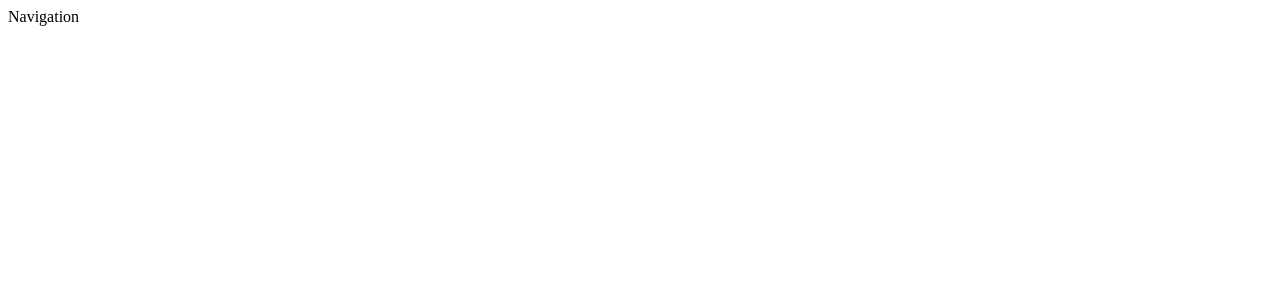
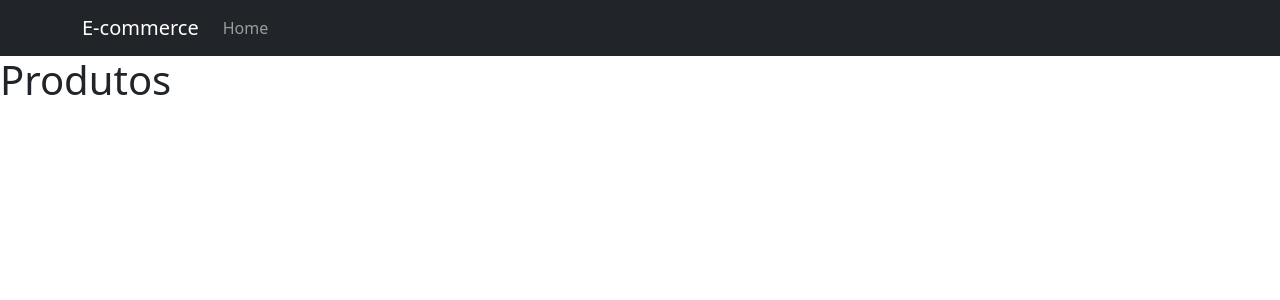
Before and after one commit to NataliaAraujo2/e-commerce, a React (Create React App) app in the folder ecommerce-app-web/: page / in a window 1280 px wide. Shown: the top 300 px of the page. Built offline with nearby package versions, Linux system fonts and the light colour scheme.

Commit message:
Estabelece propriedades e rotas da NAvBAr

```diff
--- a/ecommerce-app-web/package.json
+++ b/ecommerce-app-web/package.json
@@ -10,8 +10,11 @@
     "@types/node": "^16.11.64",
     "@types/react": "^18.0.21",
     "@types/react-dom": "^18.0.6",
+    "bootstrap": "^5.2.2",
     "react": "^18.2.0",
+    "react-bootstrap": "^2.5.0",
     "react-dom": "^18.2.0",
+    "react-router-dom": "^6.4.1",
     "react-scripts": "5.0.1",
     "typescript": "^4.8.4",
     "web-vitals": "^2.1.4"
@@ -39,5 +42,8 @@
       "last 1 firefox version",
       "last 1 safari version"
     ]
+  },
+  "devDependencies": {
+    "@types/react-router-dom": "^5.3.3"
   }
 }
--- a/ecommerce-app-web/src/AppEcommerce.tsx
+++ b/ecommerce-app-web/src/AppEcommerce.tsx
@@ -1,8 +1,11 @@
-import Navigation from "./components/Navigation/Navigation"
+import { BrowserRouter as Router } from 'react-router-dom';
+import Navigation from "./components/Navigation/Navigation";
 
 const AppEcommerce = () =>{
   return (
-    <Navigation/>
+    <Router>
+      <Navigation/>
+    </Router>
   )
 }
 
--- /dev/null
+++ b/ecommerce-app-web/src/components/ListProducts/ListProducts.tsx
@@ -0,0 +1,11 @@
+import React from "react";
+
+const ListProducts = ()=>{
+    return (
+        <div>
+            <h1>Produtos</h1>
+        </div>
+    )
+}
+
+export default ListProducts;
--- /dev/null
+++ b/ecommerce-app-web/src/components/NavBar/NavBar.tsx
@@ -0,0 +1,23 @@
+import React from "react";
+import Container from 'react-bootstrap/Container';
+import Nav from 'react-bootstrap/Nav';
+import Navbar from 'react-bootstrap/Navbar';
+import { Link } from "react-router-dom";
+
+const NavBar=()=>{
+    return (
+        <Navbar bg="dark" variant="dark" expand="lg">
+            <Container>
+                <Link className="navbar-brand" to='/'>E-commerce</Link>
+                <Navbar.Toggle aria-controls="basic-navbar-nav" />
+                <Navbar.Collapse id="basic-navbar-nav">
+                    <Nav className="me-auto">
+                      <Link className="nav-link" to="/">Home</Link>
+                    </Nav>
+                  </Navbar.Collapse>
+                </Container>
+              </Navbar>
+            );
+          }
+
+export default NavBar;
--- a/ecommerce-app-web/src/components/Navigation/Navigation.tsx
+++ b/ecommerce-app-web/src/components/Navigation/Navigation.tsx
@@ -1,11 +1,21 @@
 import React from 'react';
+import NavBar from '../NavBar/NavBar';
+import { Route, Routes } from 'react-router-dom'
+import Home from '../../pages/Home/Home';
+import Checkout from '../../pages/Checkout/Checkout';
 
-const Navigation =()=>{
+
+
+const Navigation =()=> {
     return (
         <div>
-            <span>Navigation</span>
+          <NavBar />
+          <Routes>
+            <Route path="/" element={<Home/>} />
+            <Route path="/checkout" element={<Checkout/>} />
+          </Routes>
         </div>
     )
 }
 
-export default Navigation
+export default Navigation;
--- a/ecommerce-app-web/src/index.tsx
+++ b/ecommerce-app-web/src/index.tsx
@@ -1,6 +1,6 @@
 import ReactDOM from 'react-dom/client';
 import AppEcommerce from './AppEcommerce';
-
+import 'bootstrap/dist/css/bootstrap.min.css';
 
 const root = ReactDOM.createRoot(
   document.getElementById('root') as HTMLElement
--- /dev/null
+++ b/ecommerce-app-web/src/pages/Checkout/Checkout.tsx
@@ -0,0 +1,11 @@
+import React from "react";
+
+const Checkout = () => {
+    return (
+        <div>
+            <h1>Checkout</h1>
+        </div>
+    )
+}
+
+export default Checkout
--- /dev/null
+++ b/ecommerce-app-web/src/pages/Home/Home.tsx
@@ -0,0 +1,12 @@
+import React from "react";
+import ListProducts from "../../components/ListProducts/ListProducts";
+
+const Home = () => {
+    return (
+        <div>
+            <ListProducts/>
+        </div>
+    )
+}
+
+export default Home
```
Also changed, not shown: 1 other file (tests, documents, lock files or other folders).
